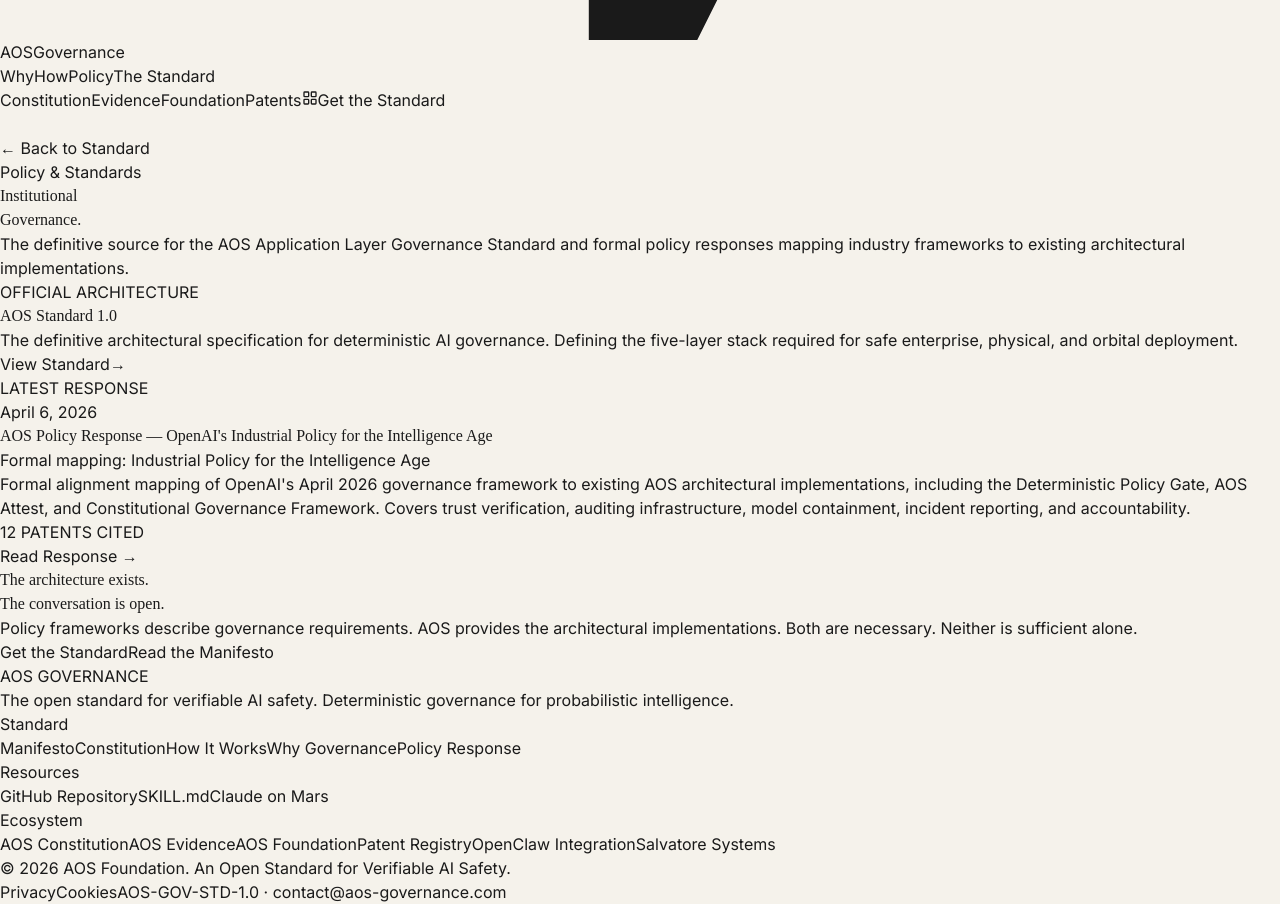
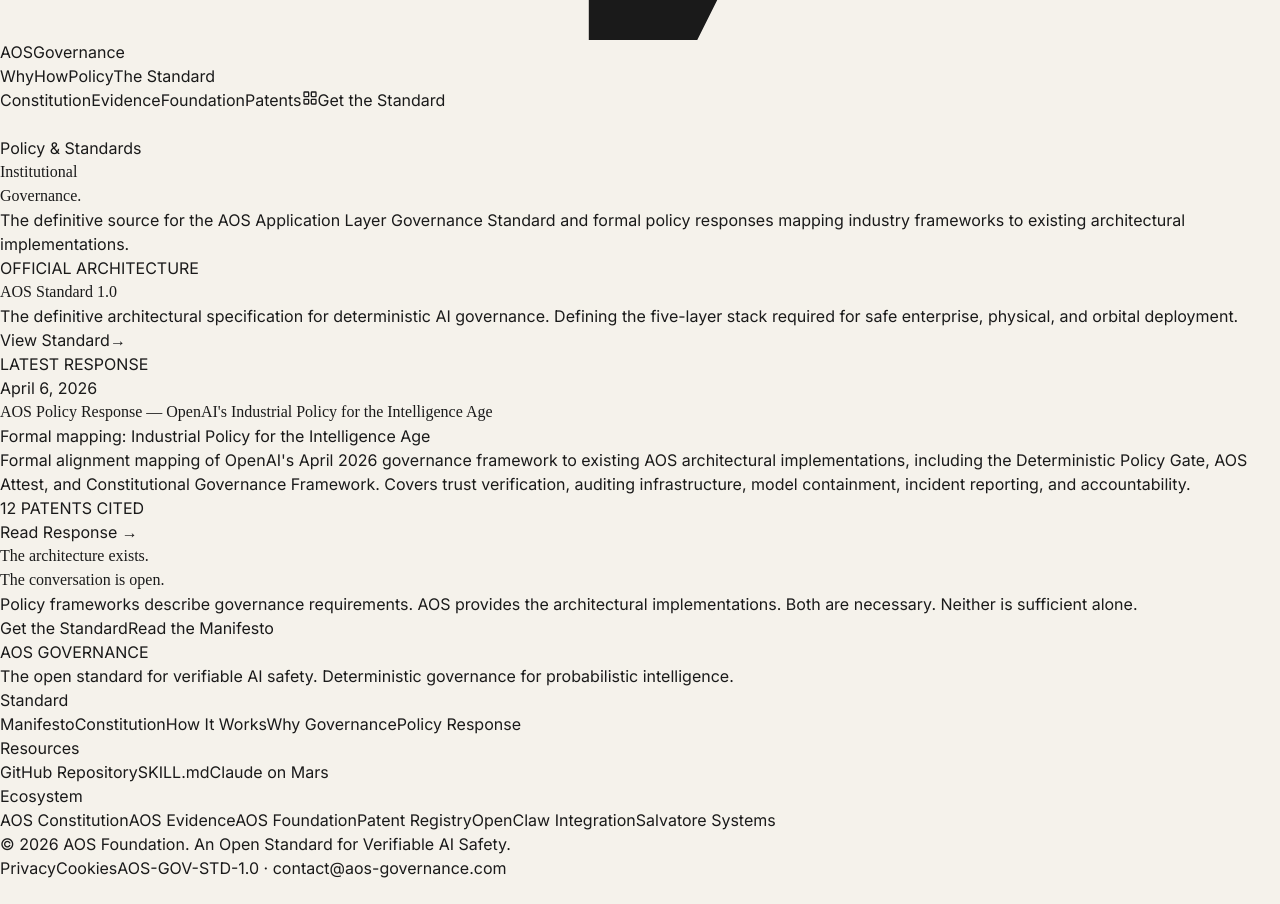
Before and after one commit to genesalvatore/aos-governance.com, a React (Vite) app in the folder aos-governance-web/: page /policy-response in a window 1280 px wide. Shown: the part 1240-2144 px from the top of the page. After the commit the page ends 2120 px from the top, so only its background shows below. Built offline with nearby package versions, Linux system fonts and the light colour scheme.

Commit message:
chore: remove redundant breadcrumb from policy response hero

```diff
--- a/aos-governance-web/src/pages/PolicyResponsePage.tsx
+++ b/aos-governance-web/src/pages/PolicyResponsePage.tsx
@@ -38,9 +38,6 @@ export default function PolicyResponsePage() {
             {/* Hero */}
             <section className="relative pt-32 pb-20 px-6 md:px-12 lg:px-24">
                 <div className="max-w-4xl mx-auto space-y-6">
-                    <Link to="/" className="inline-flex items-center gap-2 text-sm text-gray-400 hover:text-black transition-colors font-medium">
-                        ← Back to Standard
-                    </Link>
                     <div className="inline-block px-3 py-1 text-xs font-mono border border-black/20 rounded-full uppercase tracking-wider">
                         Policy & Standards
                     </div>
```
